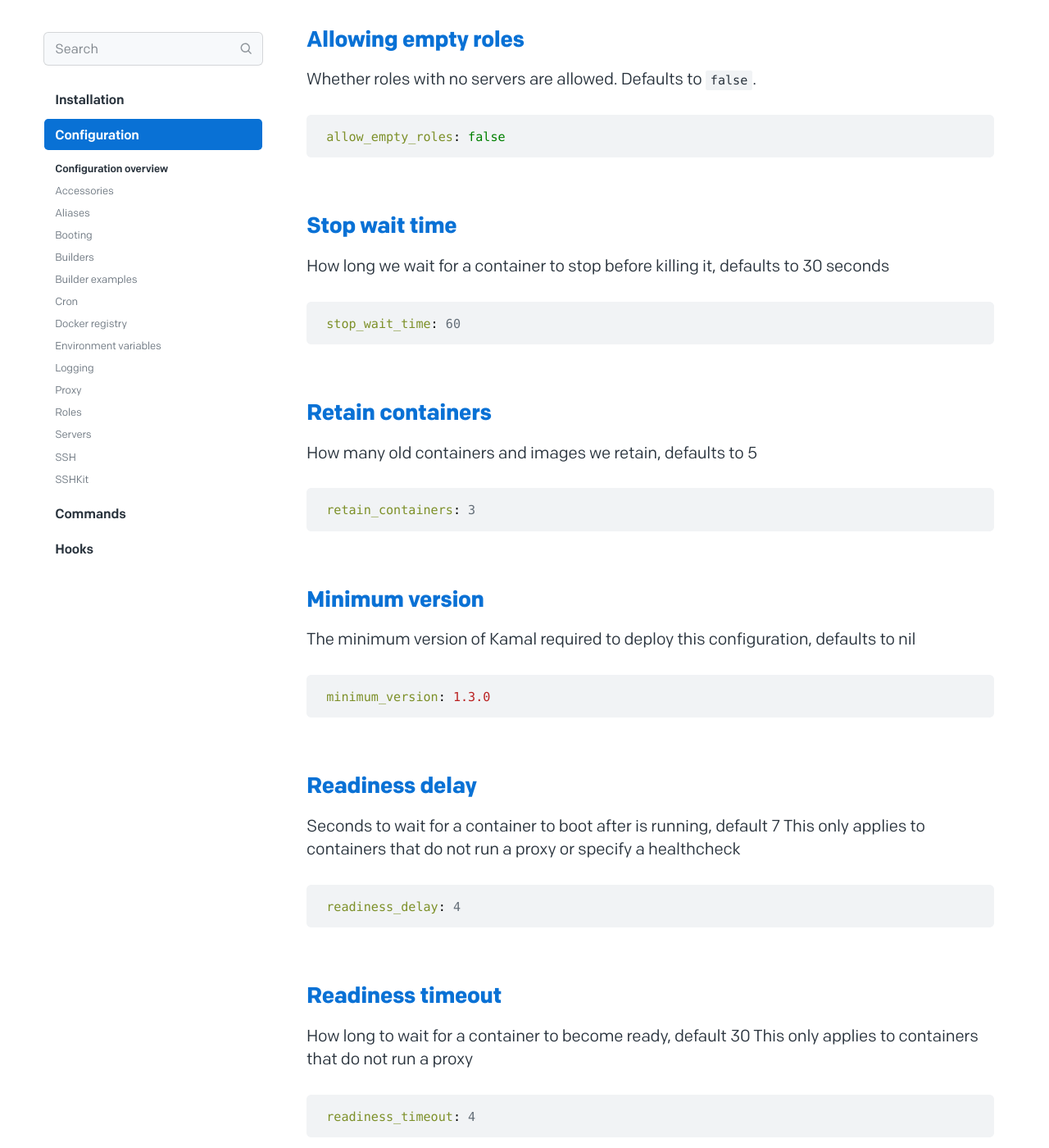
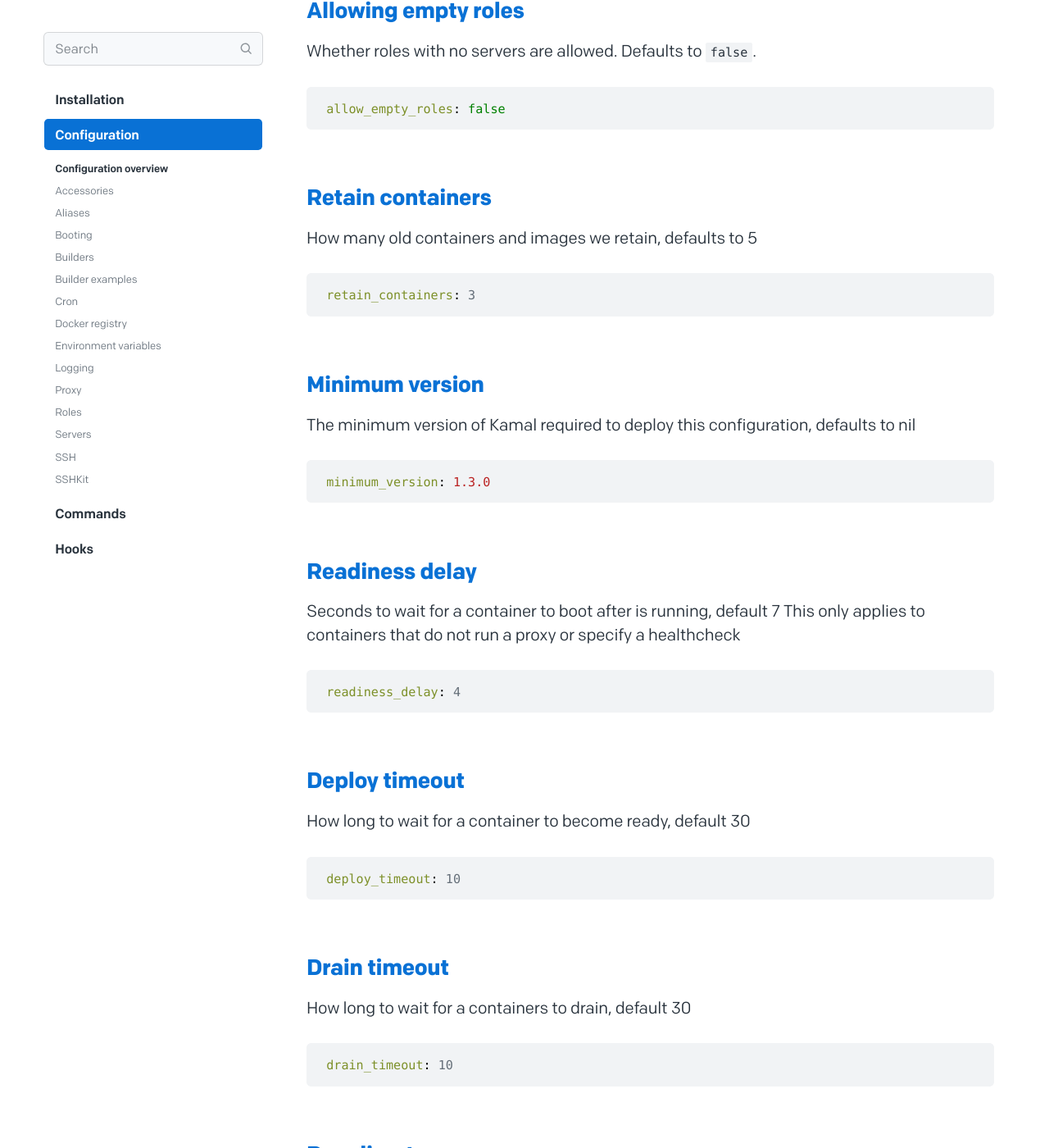
Before and after one commit to basecamp/kamal-site, a Jekyll site: the page built from docs/configuration/configuration-overview.md, in a window 1280 px wide and 1400 px high, scrolled down 3800 px. Shown: the whole window at 82% size. Built offline with Jekyll 4.4.1, drawn with Linux system fonts in a browser that asks for light colours.

Commit message:
Updated docs from app

````diff
--- a/docs/configuration/configuration-overview.md
+++ b/docs/configuration/configuration-overview.md
@@ -83,7 +83,7 @@ volume containing both sets of files.
 This requires that file names change when the contents change
 (e.g. by including a hash of the contents in the name).
 
-## [To configure this, set the path to the assets:](#to-configure-this,-set-the-path-to-the-assets:)
+To configure this, set the path to the assets:
 ```yaml
 asset_path: /path/to/assets
 ```
@@ -110,12 +110,6 @@ Whether roles with no servers are allowed. Defaults to `false`.
 ```yaml
 allow_empty_roles: false
 ```
-## [Stop wait time](#stop-wait-time)
-
-How long we wait for a container to stop before killing it, defaults to 30 seconds
-```yaml
-stop_wait_time: 60
-```
 ## [Retain containers](#retain-containers)
 
 How many old containers and images we retain, defaults to 5
@@ -135,12 +129,17 @@ This only applies to containers that do not run a proxy or specify a healthcheck
 ```yaml
 readiness_delay: 4
 ```
-## [Readiness timeout](#readiness-timeout)
+## [Deploy timeout](#deploy-timeout)
 
 How long to wait for a container to become ready, default 30
-This only applies to containers that do not run a proxy
 ```yaml
-readiness_timeout: 4
+deploy_timeout: 10
+```
+## [Drain timeout](#drain-timeout)
+
+How long to wait for a containers to drain, default 30
+```yaml
+drain_timeout: 10
 ```
 ## [Run directory](#run-directory)
 
````
Also changed, not shown: docs/configuration/proxy.md (+2 -8 lines).
